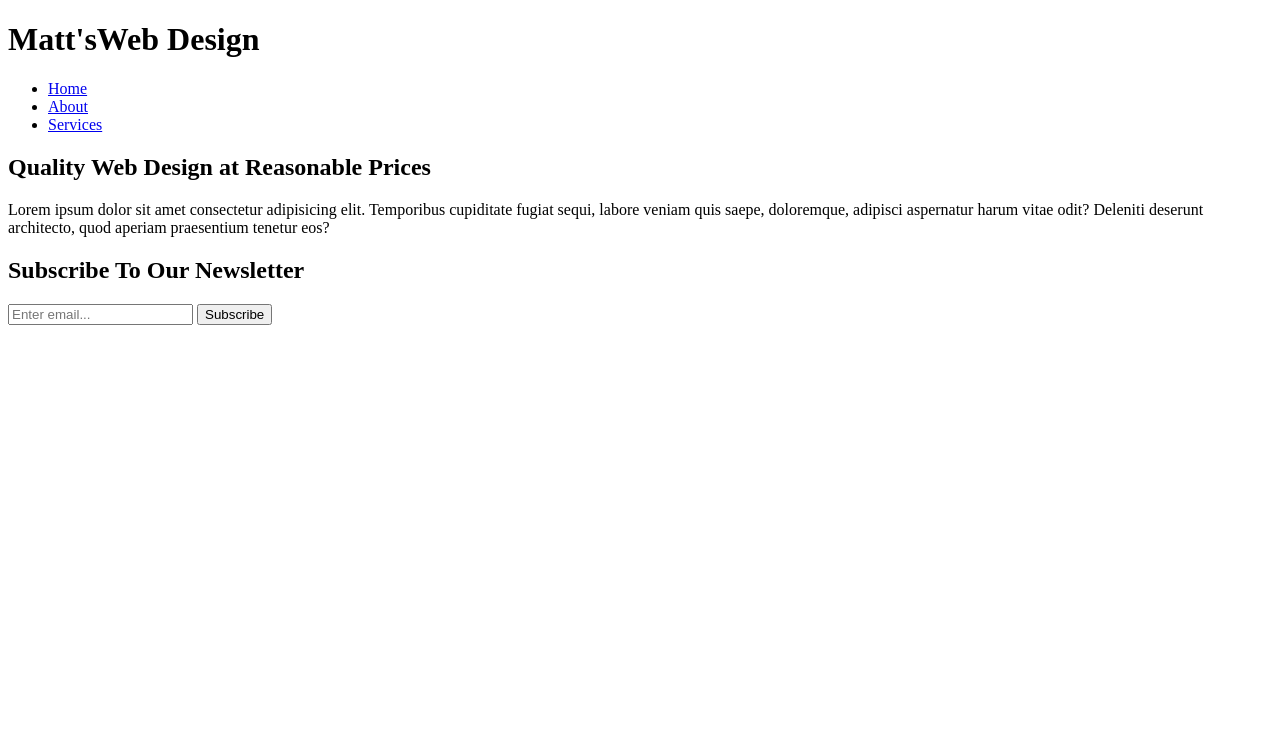
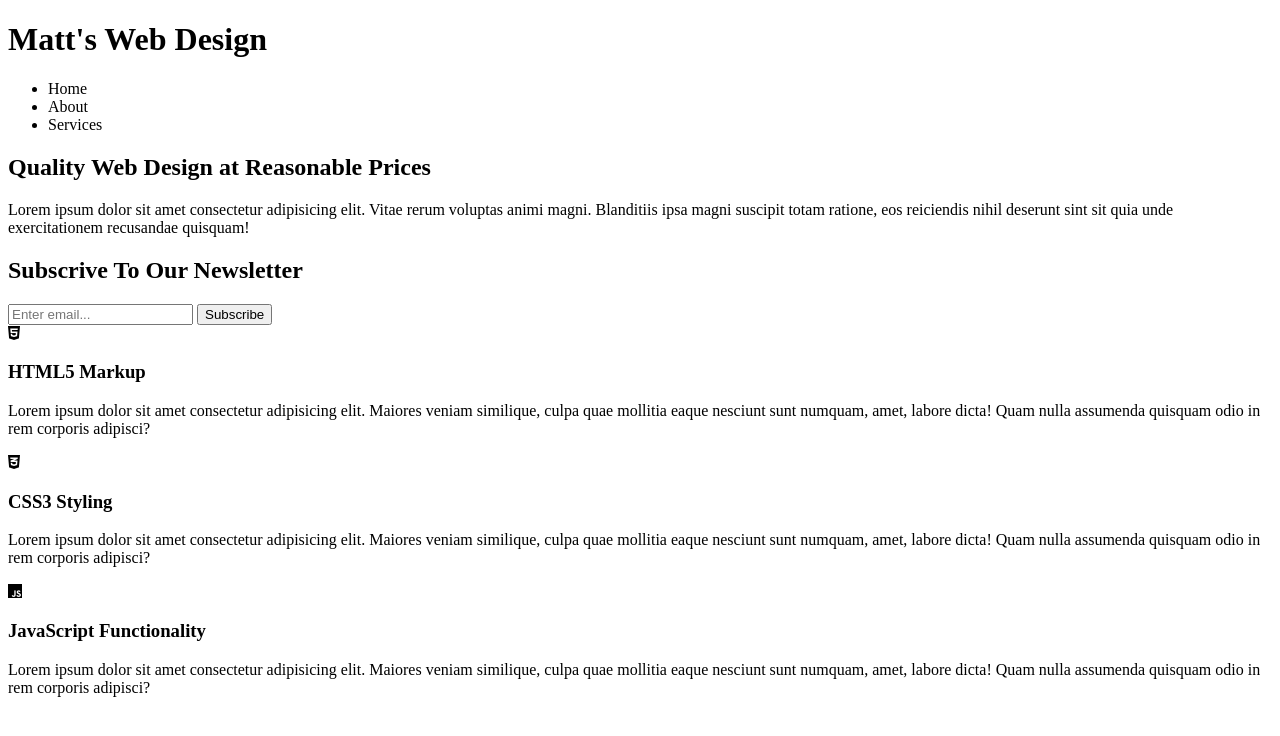
Before and after one commit to ashwoo33/FullWebpage, a plain HTML site: page index.html in a window 1280 px wide. Drawn offline with Linux system fonts and the light colour scheme.

Commit message:
Added boxes section to the html file.

```diff
--- a/index.html
+++ b/index.html
@@ -4,59 +4,75 @@
     <meta charset="UTF-8">
     <meta http-equiv="X-UA-Compatible" content="IE=edge">
     <meta name="viewport" content="width=device-width, initial-scale=1.0">
-    <meta name="description" content="Quality Web Design at Reasonable Prices">
-    <meta name="author" content="Ashley Wooten">
+    <meta name="description" content="Quality Web Design at Resonable Prices">
+    <meta name="author" content="Kelsey Cummings">
     <!-- Link to Font Awesome -->
     <link rel="stylesheet" href="https://use.fontawesome.com/releases/v5.15.4/css/all.css" integrity="sha384-DyZ88mC6Up2uqS4h/KRgHuoeGwBcD4Ng9SiP4dIRy0EXTlnuz47vAwmeGwVChigm" crossorigin="anonymous">
     <link rel="stylesheet" href="style.css">
-    <title>Ashley's Webpage</title>
+    <title>Kelsey's Webpage</title>
 </head>
 <body>
-    <!-- Header -->
-
-    <header>
+    <!-- Header  -->
+<header>
     <div class="container">
         <div id="branding">
-            <h1><span class="highlight">Matt's</span>Web Design</h1>
+            <h1><span class="highlight">Matt's</span> Web Design</h1>
         </div>
         <nav>
             <ul>
-                <li id="current">
-                    <a href="#">Home</a>
+                <li class="current">
+                    <a ref="#">Home</a>
                 </li>
                 <li>
-                    <a href="#about">About</a>
+                    <a ref="#about">About</a>
                 </li>
                 <li>
-                    <a href="#services">Services</a>
+                    <a ref="#services">Services</a>
                 </li>
             </ul>
         </nav>
     </div>
 </header>
-
-<!-- Showcase -->
+<!-- Showcase  -->
 <section id="showcase">
     <div class="container">
         <h1>Quality Web Design at Reasonable Prices</h1>
-        <p>Lorem ipsum dolor sit amet consectetur adipisicing elit. Temporibus cupiditate fugiat sequi, labore veniam quis saepe, doloremque, adipisci aspernatur harum vitae odit? Deleniti deserunt architecto, quod aperiam praesentium tenetur eos?</p>
+        <p>Lorem ipsum dolor sit amet consectetur adipisicing elit. Vitae rerum voluptas animi magni. Blanditiis ipsa magni suscipit totam ratione, eos reiciendis nihil deserunt sint sit quia unde exercitationem recusandae quisquam!</p>
     </div>
-</section>
-
-
-
-
-<!-- Newsletter -->
-<section id="newsletter">
+   </section>
+   <!-- News Letter -->
+   <section id="newsletter">
     <div class="container">
-        <h1 for="Subscribe">Subscribe To Our Newsletter</h1>
+        <h1 for="Subscribe">Subscrive To Our Newsletter</h1>
         <form>
             <input type="email" placeholder="Enter email...">
             <button class="btn-1">Subscribe</button>
         </form>
-
     </div>
-</section>
-
+   </section>
+   <!-- Boxes -->
+   <section id="boxes">
+       <div class="container">
+           <div class=box>
+               <i class="fab fa-html5"></i>
+                <h3>HTML5 Markup</h3>
+                <p>Lorem ipsum dolor sit amet consectetur adipisicing elit. Maiores veniam similique, culpa quae mollitia eaque nesciunt sunt numquam, amet, labore dicta! Quam nulla assumenda quisquam odio in rem corporis adipisci?</p>
+               </div>
+   <section id="boxes">
+       <div class="container">
+           <div class=box>
+                <i class="fab fa-css3-alt"></i>
+                <h3>CSS3 Styling</h3>
+                <p>Lorem ipsum dolor sit amet consectetur adipisicing elit. Maiores veniam similique, culpa quae mollitia eaque nesciunt sunt numquam, amet, labore dicta! Quam nulla assumenda quisquam odio in rem corporis adipisci?</p>
+               </div>
+   <section id="boxes">
+       <div class="container">
+           <div class=box>
+                <i class="fab fa-js"></i></i>
+                <h3>JavaScript Functionality</h3>
+                <p>Lorem ipsum dolor sit amet consectetur adipisicing elit. Maiores veniam similique, culpa quae mollitia eaque nesciunt sunt numquam, amet, labore dicta! Quam nulla assumenda quisquam odio in rem corporis adipisci?</p>
+               </div>
+        </div>
+   </section>
 </body>
 </html>
```
